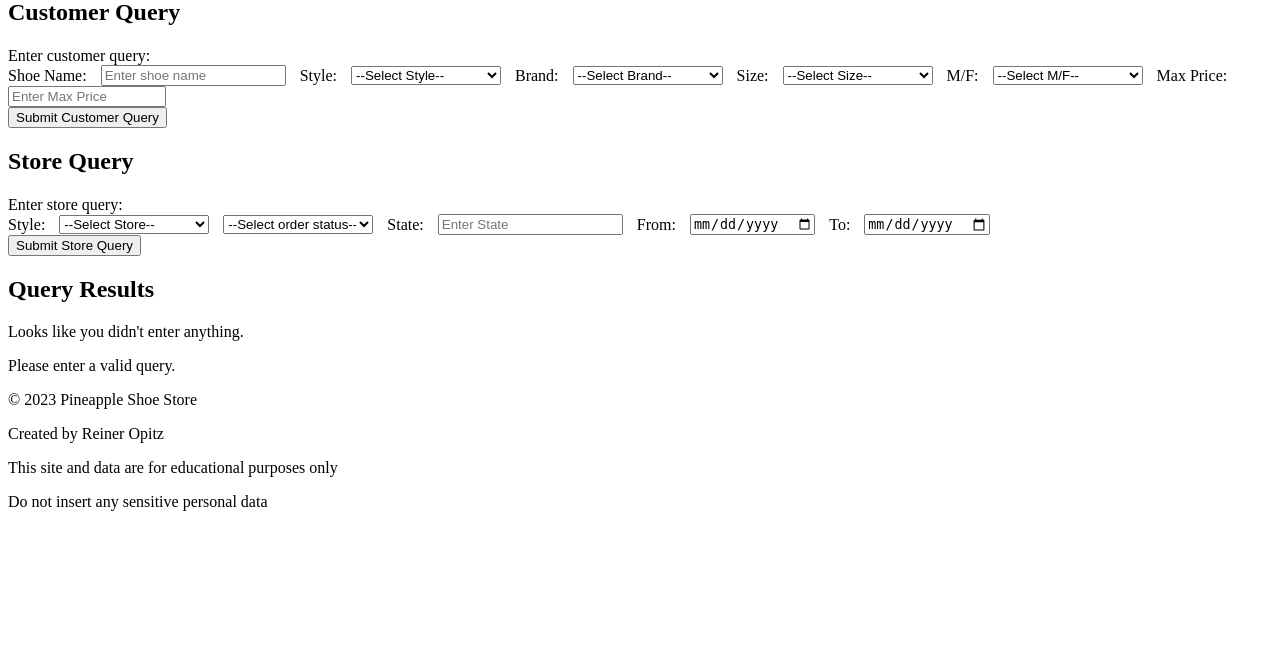
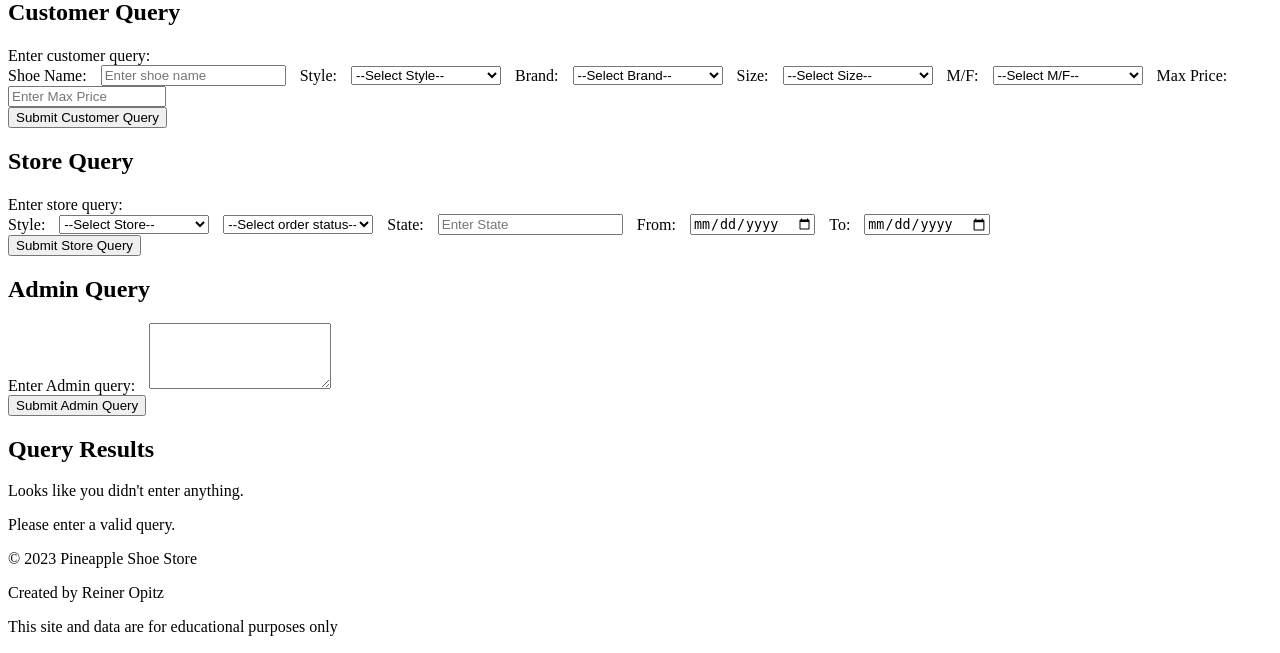
Before and after one commit to reinerism/475Ashoestore, a Flask app: page / in a window 1280 px wide. Shown: the part 109-762 px from the top of the page. Run offline with Flask 2, Linux system fonts and the light colour scheme.

Commit message:
adding an admin query box

```diff
--- a/main.py
+++ b/main.py
@@ -160,6 +160,8 @@ def main():
                 query += " AND 1=1"
         # this block is used to avoid an blank submission to database
         # avoid internal service error
+        elif query_user == 'admin':
+            query = request.form.get('admin_query')
         else:
             cnx.close()
             return render_template('home.html', error="Invalid query user")
--- a/templates/home.html
+++ b/templates/home.html
@@ -2,6 +2,16 @@
 <html>
 <head>
     <title>Team Pineapple's Shoe Store Database</title>
+<script>
+    function submitQuery() {
+        // Get the admin query text box element
+    var queryBox = document.getElementById("admin_query");
+        // Replace "Enter" key press with new line character
+    queryBox.value = queryBox.value.replace(/\r?\n/g, "\n");
+        // Submit the form
+    document.forms[0].submit();
+    }
+</script>
 <style>
     table {
         border-collapse: collapse;
@@ -151,6 +161,19 @@
             </div>
         </div>
     </form>
+    <form method="post" action="/">
+        <div>
+            <h2>Admin Query</h2>
+            <input type="hidden" name="query_user" value="admin">
+            <div>
+                <label for="admin_query">Enter Admin query:</label>
+                <textarea name="admin_query" id="admin_query" rows="4"></textarea>
+            </div>
+            <div>
+                <input type="submit" value="Submit Admin Query" onclick="submitQuery();">
+            </div>
+        </div>
+    </form>
     <!--need to add a dynmaic table for the results-->
     <h2>Query Results</h2>
     <!-- error handling for invalid query-->
```
